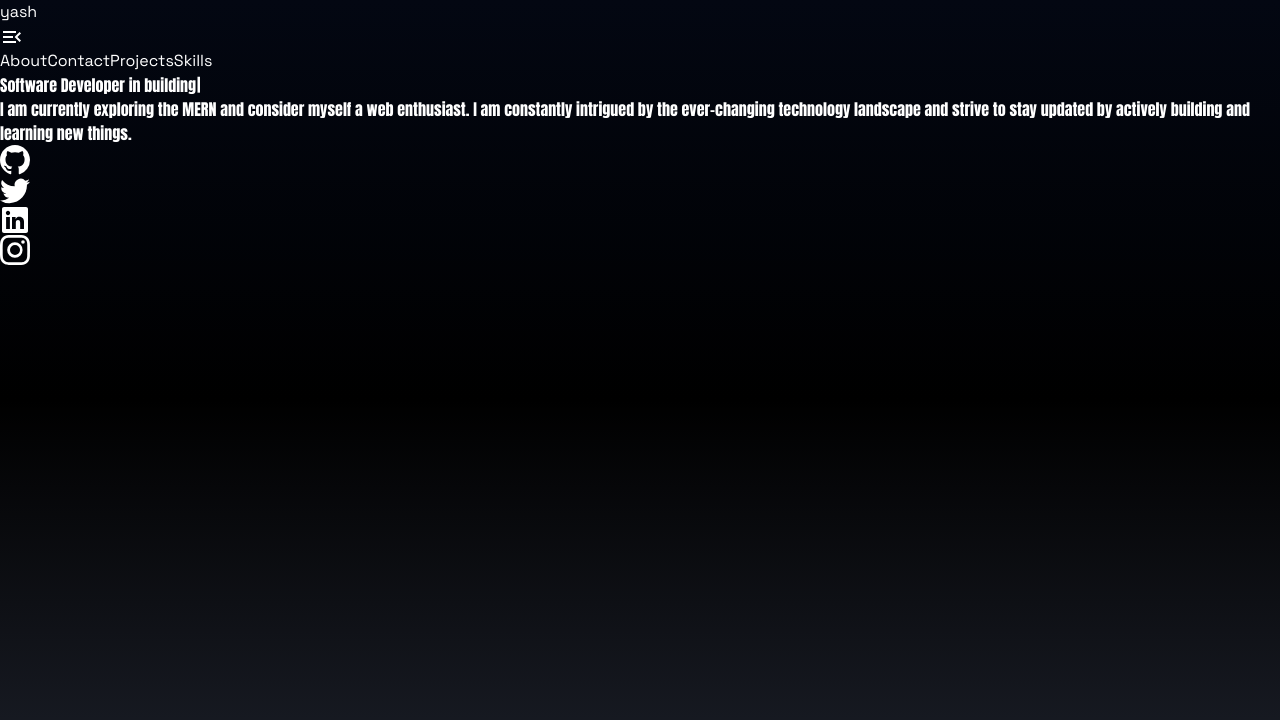
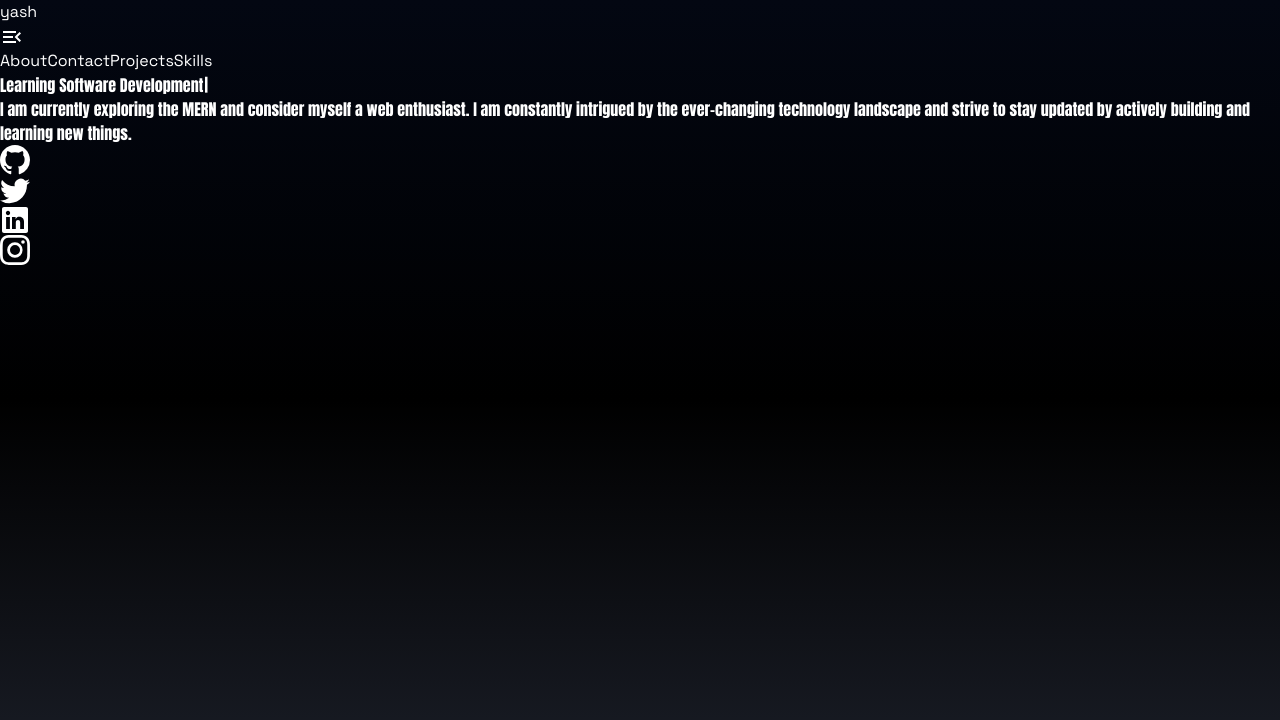
Before and after one commit to yashpandey06/Yash_Portfolio, a React (Vite) app: page /about in a window 1280 px wide. Shown: the top 720 px of the page. Built offline with nearby package versions, Linux system fonts and the light colour scheme; the HTML template or start-up script is replaced by a standard one.

Commit message:
Updated the about section

```diff
--- a/src/components/About.jsx
+++ b/src/components/About.jsx
@@ -17,7 +17,7 @@ const About = () => {
                         <Typewriter
                             options={{
 
-                                strings: ["Software Developer in building"],
+                                strings: ["Learning Software Development"],
                                 delay: 20,
                                 deleteSpeed: 30,
                                 autoStart: true,
--- a/src/components/Home.jsx
+++ b/src/components/Home.jsx
@@ -1,7 +1,9 @@
+
 import SocialLinks from "../components/SocialLinks"
 import { NavLink } from "react-router-dom"
 
 const Home = () => {
+
     return (
         <div
             name="Home"
```
